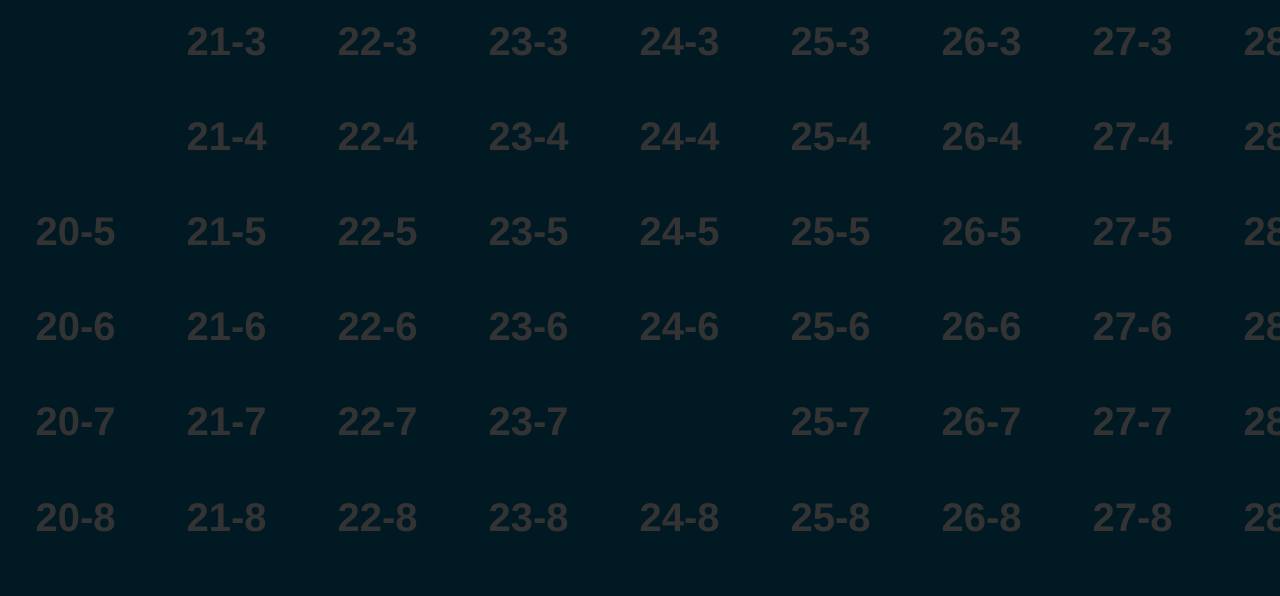
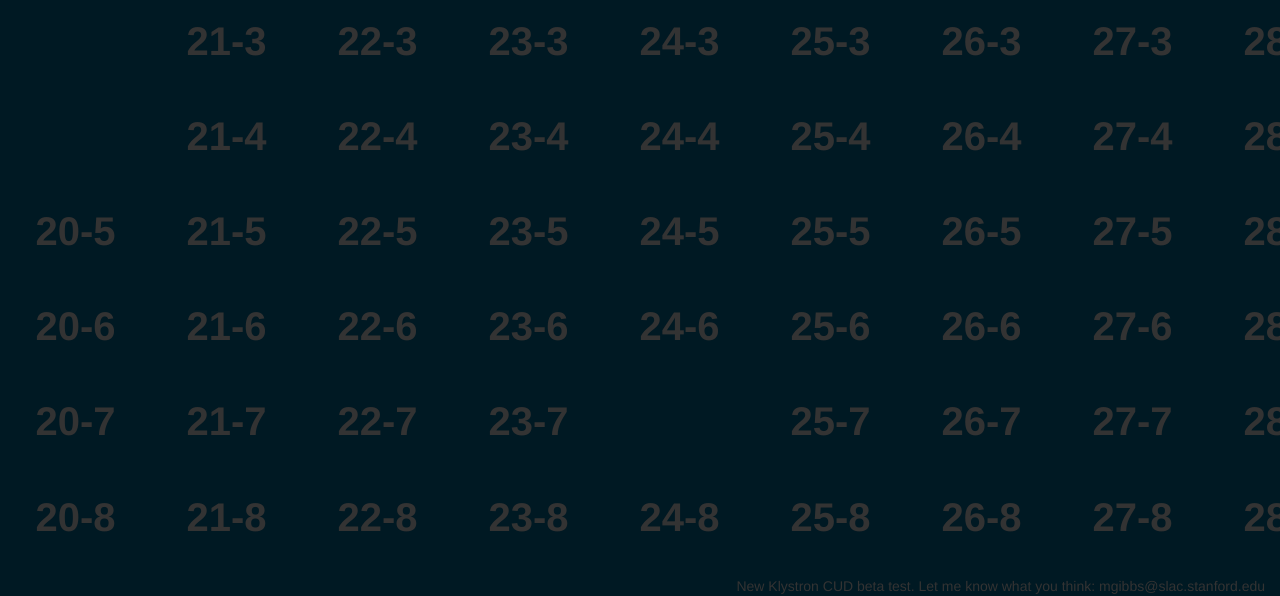
Before and after one commit to mattgibbs/klystroncud, a plain HTML site: page index.html in a window 1280 px wide. Shown: the part 360-956 px from the top of the page. Drawn offline with Linux system fonts and the light colour scheme.

Commit message:
Add a little note at the bottom requesting feedback.

```diff
--- a/index.html
+++ b/index.html
@@ -139,6 +139,11 @@
 				</table>
 			</div>
 		</div>
+		<div class="row">
+			<div class="col-xs-12">
+				<div class="comment pull-right">New Klystron CUD beta test.  Let me know what you think: mgibbs@slac.stanford.edu</span>
+			</div>
+		</div>
 	</div>
 </body>
 <script src="js/klystroncud.js"></script>
```
